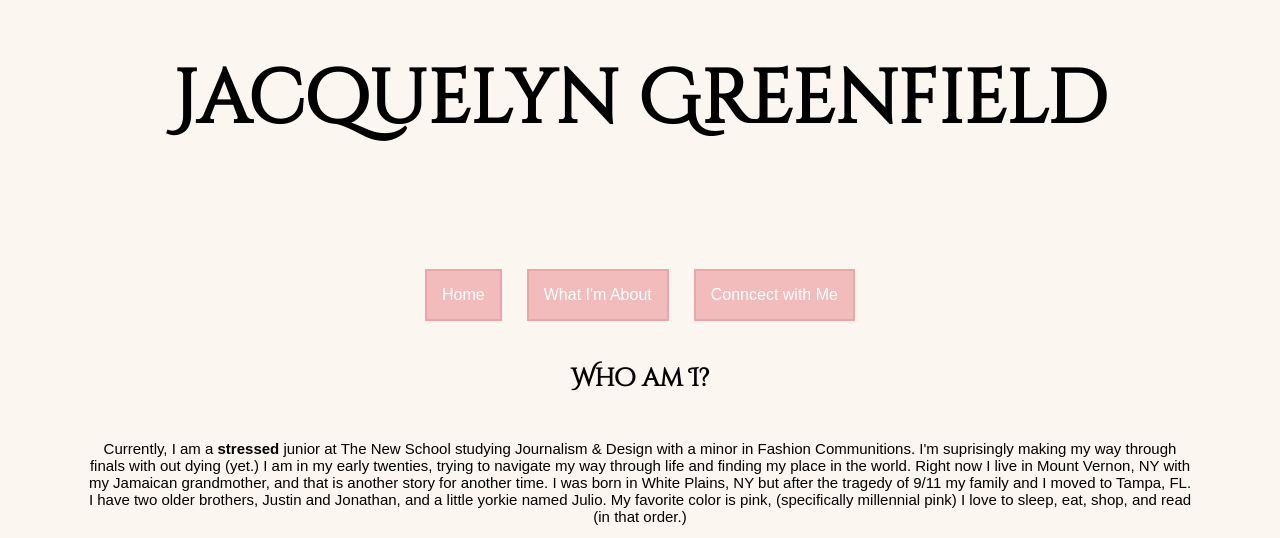
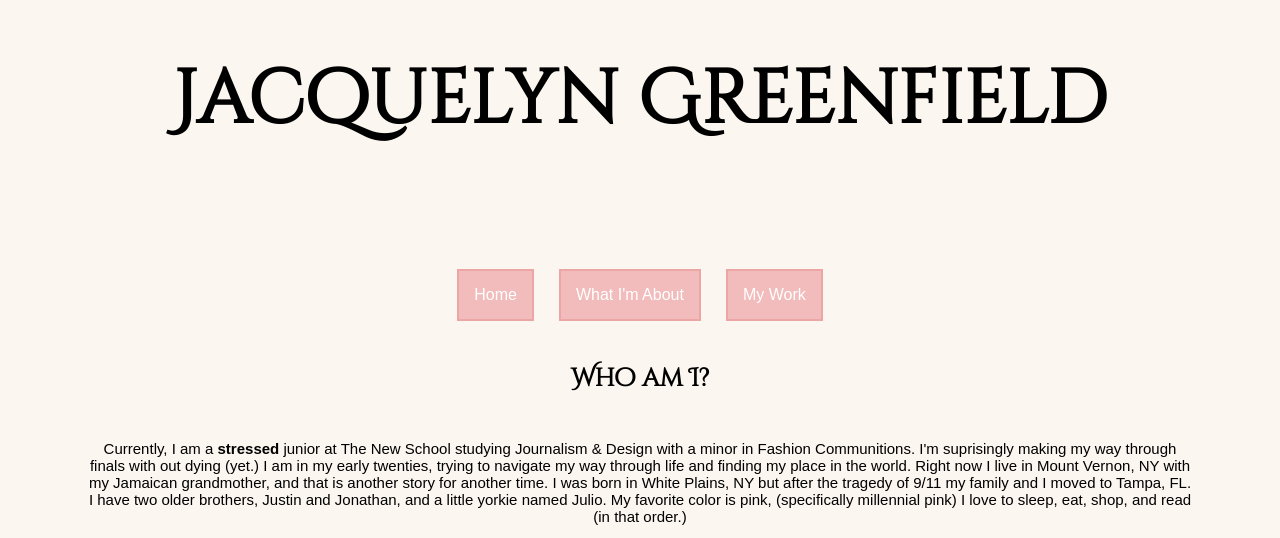
Before and after one commit to JacquelynGreenfield/Jacquelyn1.github.io, a plain HTML site: page index.html in a window 1280 px wide. Shown: the top 538 px of the page. Drawn offline with Linux system fonts and the light colour scheme.

Commit message:
Update index.html

```diff
--- a/index.html
+++ b/index.html
@@ -10,9 +10,9 @@
 	<div id="main-container">
     <h1>Jacquelyn Greenfield</h1>
 
-    <button>Home</button>
-    <button>What I'm About</button>
-    <button>Conncect with Me</button>
+    <a href="https://jacquelyngreenfield.github.io"><button>Home</button></a>
+    <a href="https://jacquelyngreenfield.github.io/Jacquelynss/"><button>What I'm About</button></a>
+    <a href="https://jacquelyngreenfield.github.io/Jacquelyn3/"><button>My Work</button></a>
 
 
 	<h3> Who am I?</h3>
```
